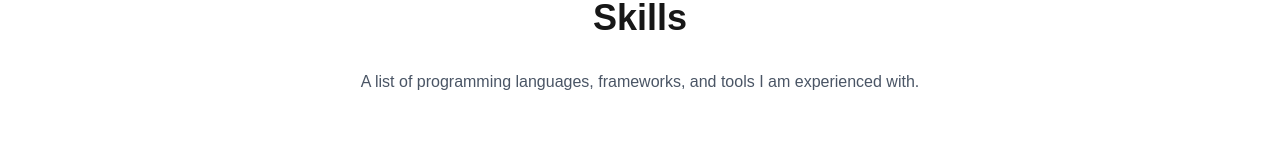
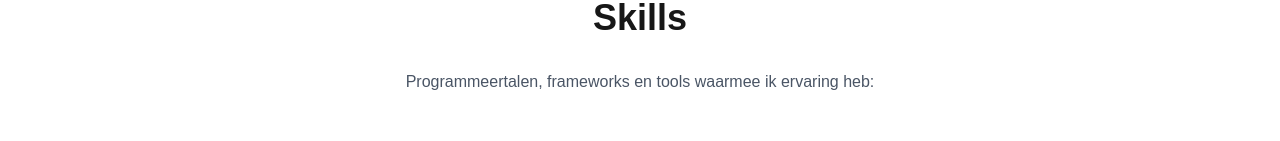
Before and after one commit to LaurienHart/Portfolio-Laurien-Hart, a Next.js app in the folder portfolio/: page /skills in a window 1280 px wide. Shown: the part 142-283 px from the top of the page. Built offline with nearby package versions, Linux system fonts and the light colour scheme.

Commit message:
Skillpage text changed

```diff
--- a/portfolio/src/app/skills/page.tsx
+++ b/portfolio/src/app/skills/page.tsx
@@ -22,7 +22,7 @@ export default function Skills() {
         <div className="max-w-4xl mx-auto py-20 px-6">
             <h1 className="text-4xl font-bold mb-8 text-center">Skills</h1>
             <p className="text-gray-600 text-center mb-12">
-                A list of programming languages, frameworks, and tools I am experienced with.
+                Programmeertalen, frameworks en tools waarmee ik ervaring heb:
             </p>
 
             <div className="grid grid-cols-1 sm:grid-cols-2 md:grid-cols-3 gap-6">
```
